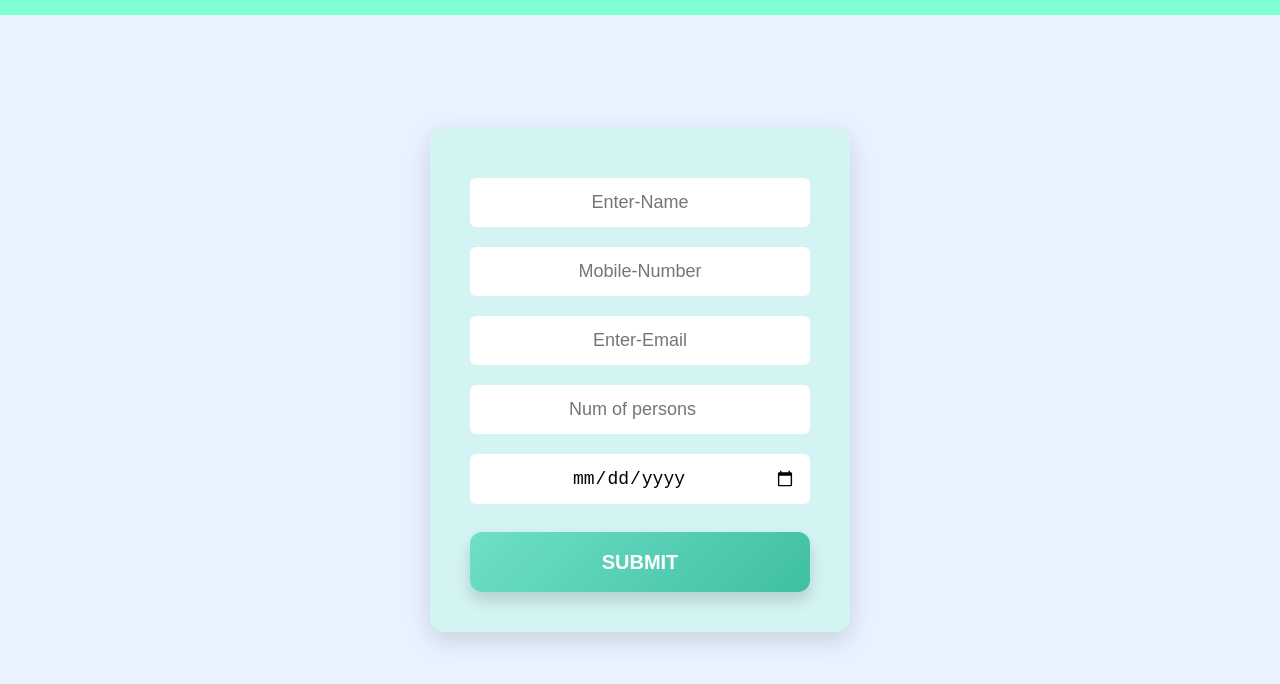
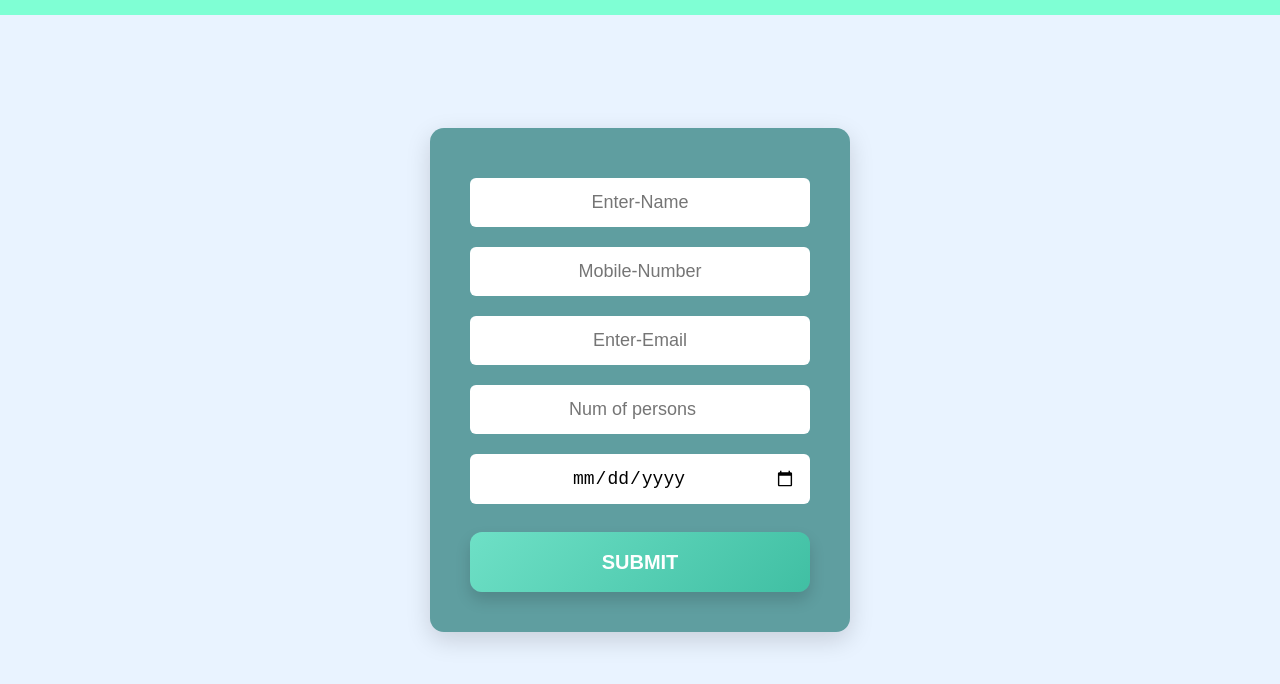
Before and after one commit to varunkothareddy/travel, a plain HTML site: page index.html in a window 1280 px wide. Shown: the part 66-750 px from the top of the page. Drawn offline with nearby package versions, Linux system fonts and the light colour scheme.

Commit message:
Update test.css

```diff
--- a/test.css
+++ b/test.css
@@ -50,7 +50,7 @@ header h1 {
 
 /* ========== FORM CARD (RESPONSIVE) ========== */
 .d1 {
-  background-color: #d4f3f3;
+  background-color: #5F9EA0;
   width: min(90vw, 420px);
   padding: clamp(20px, 4vw, 40px);
   border-radius: 14px;
```
